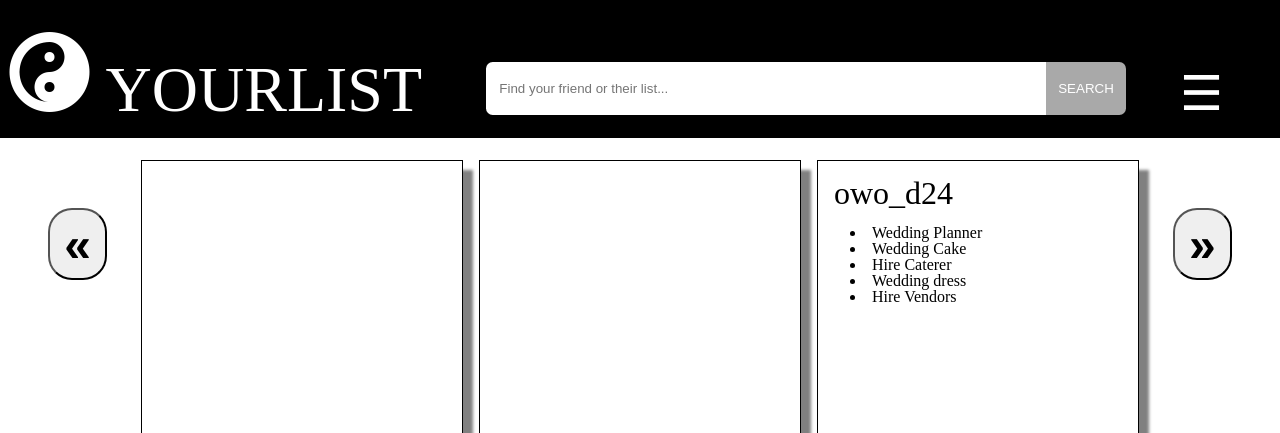
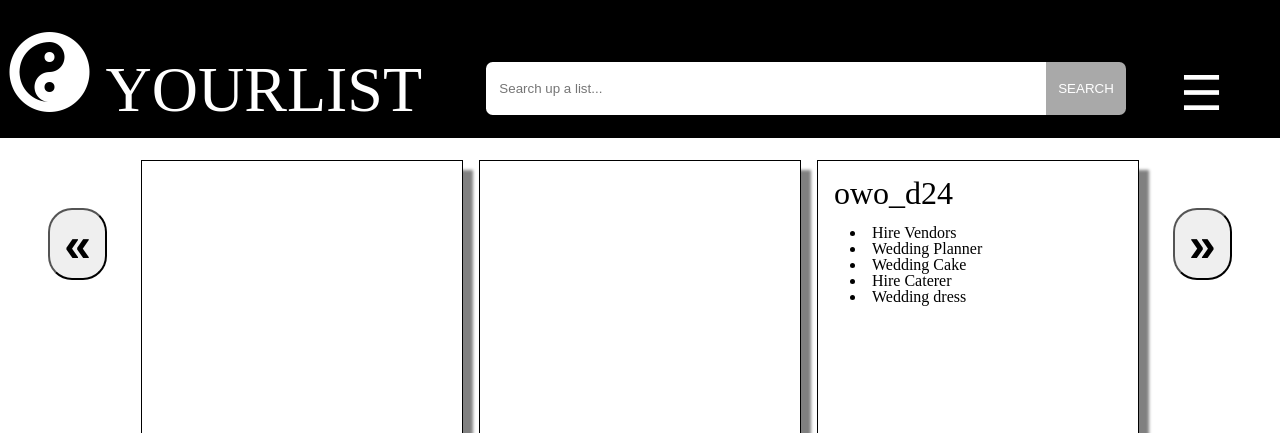
Before and after one commit to tobivader/final_project, a PHP site: page /home.php in a window 1280 px wide. Shown: the top 433 px of the page. Run offline with PHP 8.4, Linux system fonts and the light colour scheme; data comes from the database, SQL or seed files in the repository; tables that the repository leaves empty hold one stand-in row (values such as "Sample post"); data that the repository does not hold is empty; some libraries are stand-ins or nearby versions.

Commit message:
Update navigation_bar.php

```diff
--- a/includes/navigation_bar.php
+++ b/includes/navigation_bar.php
@@ -1,6 +1,7 @@
 <?php
-    //Value in the search box
+    //Get the item in the search box
     $searchItem=$_POST['searchbox'] ?? null;
+    //If the sumbit button was clicked and a search item was entered
     if(isset($_POST['submit']) && strlen($searchItem)!=0)
     {
         $_SESSION['searchitem']=$searchItem;
@@ -13,7 +14,7 @@
     <div>
         <h1 id="logo">YOURLIST</h1>
         <form method="POST" enctype="multipart/form-data" action="">
-            <input id="searchbox" type="textbox" name="searchbox" placeholder="Find your friend or their list...">
+            <input id="searchbox" type="textbox" name="searchbox" placeholder="Search up a list...">
             <button type="submit" name="submit" id="nav_search">SEARCH</button>
         </form>
         <button id="open">&#9776; </button>
```
